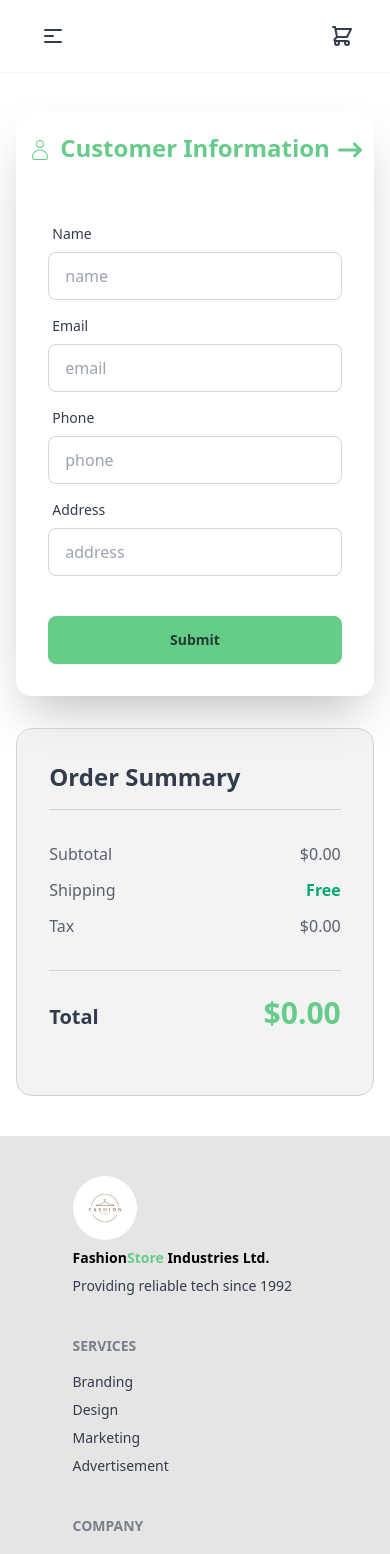
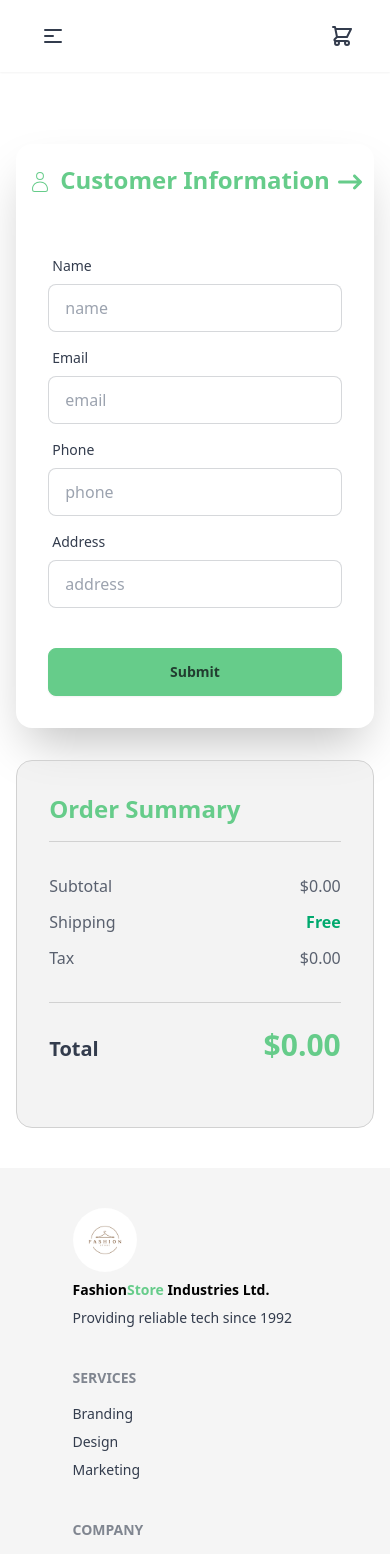
Before and after one commit to shaheenio20/Oxivos_Frontend_Project_Task, a React (Vite) app: page /checkout in a window 390 px wide. Shown: the top 1554 px of the page. Built offline with nearby package versions, Linux system fonts and the light colour scheme.

Commit message:
some updates all pages

```diff
--- a/src/components/Cart/Cart.jsx
+++ b/src/components/Cart/Cart.jsx
@@ -55,7 +55,7 @@ const Cart = () => {
     <div className="bg-base-100 min-h-screen py-10">
       <div className="w-11/12 lg:w-9/12 mx-auto">
         <div className="flex flex-col md:flex-row justify-between items-center md:items-center mb-8 gap-4 border-b border-base-200 pb-6">
-          <div>
+          <div className="pt-10 md:pt-0">
             <h1 className="text-4xl font-extrabold text-base-content tracking-tight">
               Shopping Cart
             </h1>
--- a/src/components/Checkout/Checkout.jsx
+++ b/src/components/Checkout/Checkout.jsx
@@ -31,7 +31,7 @@ const Checkout = () => {
   };
   return (
     <div className="bg-base-100 min-h-screen py-10">
-      <div className="hero min-h-screen">
+      <div className="hero min-h-screen pt-8 lg:pt-0">
         <div className="grid grid-cols-1 lg:grid-cols-2 gap-8 w-11/12 mx-auto">
           <div className="card w-full shrink-0 shadow-2xl">
             <h1 className="lg:text-3xl text-2xl font-bold text-center my-5 text-primary">
@@ -102,7 +102,7 @@ const Checkout = () => {
             <div className="">
               <div className="card bg-base-200/50 border border-base-300 sticky top-24">
                 <div className="card-body p-8">
-                  <h3 className="text-2xl font-bold mb-6 pb-4 border-b border-base-300">
+                  <h3 className="text-2xl font-bold mb-6 pb-4 border-b border-base-300 text-primary">
                     Order Summary
                   </h3>
 
--- a/src/components/Footer/Footer.jsx
+++ b/src/components/Footer/Footer.jsx
@@ -2,7 +2,7 @@ import logo from "../../assets/images/fashion-logo.jpg";
 const Footer = () => {
   return (
     <div>
-      <div className="bg-neutral-200">
+      <div className="bg-neutral-100">
         <footer className="footer text-base-content p-10 w-10/12 mx-auto">
           <aside>
             <img src={logo} alt="logo" className="w-16 rounded-full"/>
@@ -16,7 +16,6 @@ const Footer = () => {
             <a className="link link-hover">Branding</a>
             <a className="link link-hover">Design</a>
             <a className="link link-hover">Marketing</a>
-            <a className="link link-hover">Advertisement</a>
           </nav>
           <nav>
             <h6 className="footer-title">Company</h6>
@@ -32,7 +31,7 @@ const Footer = () => {
           </nav>
         </footer>
       </div>
-      <div className="bg-neutral-100">
+      <div className="bg-neutral-50">
         <footer className="footer text-neutral-content items-center p-4 w-10/12 mx-auto">
           <aside className="lg:grid-flow-col items-center">
             <h6 className="text-xl font-bold text-blue-500">OXIVOS</h6>
--- a/src/components/Product/Product.jsx
+++ b/src/components/Product/Product.jsx
@@ -6,7 +6,7 @@ const Product = () => {
   return (
     <div className="bg-base-100 min-h-screen py-10">
       <div className="w-11/12 mx-auto">
-        <div className="mb-12 text-center max-w-3xl mx-auto">
+        <div className="mb-12 text-center max-w-3xl mx-auto pt-10 lg:pt-0">
           <h1 className="text-5xl lg:text-6xl font-extrabold mb-4 tracking-tight text-base-content">
             Our <span className="text-primary">Collection</span>
           </h1>
--- a/src/components/ProductDetails/ProductDetails.jsx
+++ b/src/components/ProductDetails/ProductDetails.jsx
@@ -2,6 +2,7 @@ import { useContext } from "react";
 import { useNavigate, useParams } from "react-router-dom";
 import { CartContext } from "../../contexts/CartContext.js";
 import productData from "../../dummyData";
+import Swal from "sweetalert2";
 const ProductDetails = () => {
   const { id } = useParams();
   const navigate = useNavigate();
@@ -10,13 +11,19 @@ const ProductDetails = () => {
 
   const handleAddToCart = () => {
     addToCart(product);
+    Swal.fire({
+      title: "Added to Cart",
+      text: "The cart has been added successfully.",
+      icon: "success",
+      confirmButtonText: "OK",
+    });
     navigate("/cart");
   };
 
   return (
     <div className="bg-base-100 min-h-screen py-10">
       <div className="w-11/12 mx-auto">
-        <div className="card lg:card-side bg-base-100 shadow-2xl overflow-hidden rounded-2xl">
+        <div className="card lg:card-side bg-base-100 shadow-2xl overflow-hidden rounded-2xl pt-10 lg:pt-0">
           <figure className="lg:w-1/2 relative bg-base-200">
             <img
               src={product.image}
```
